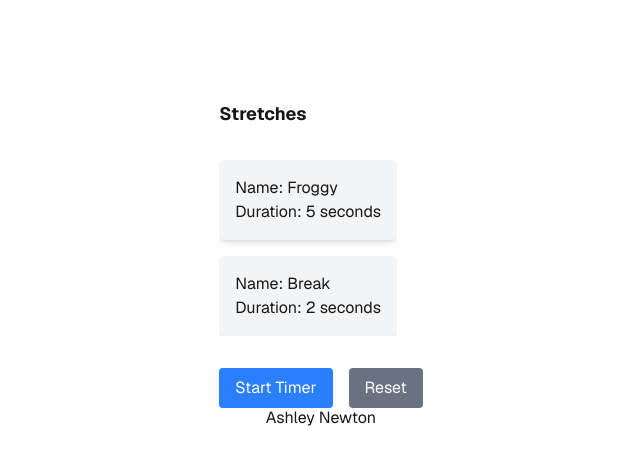
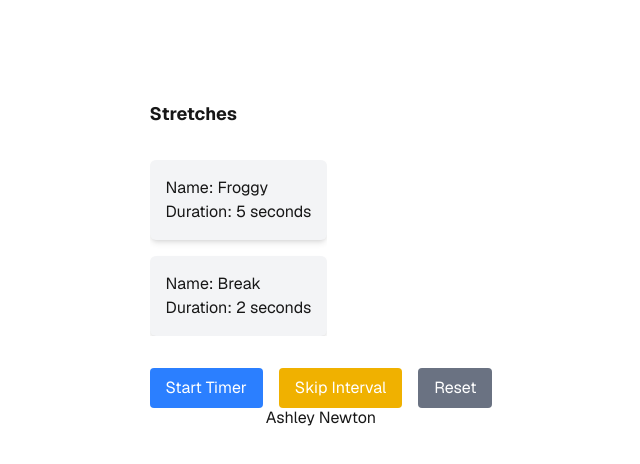
Before and after one commit to LearningAnywhere/fitness-timer, a Next.js app: page / in a window 1280 px wide. Shown: the top 464 px of the page, without its empty margins (319-959 px from the left). Built offline with nearby package versions, Linux system fonts and the light colour scheme.

Commit message:
Handle skip

```diff
--- a/src/app/components/Button.tsx
+++ b/src/app/components/Button.tsx
@@ -3,7 +3,7 @@
 interface ButtonProps {
   label: string;
   onClick: () => void;
-  type?: "start" | "stop" | "reset";
+  type?: "start" | "stop" | "skip" | "reset";
 }
 
 const getColor = (type: string) => {
@@ -12,6 +12,8 @@ const getColor = (type: string) => {
       return "bg-blue-500";
     case "stop":
       return "bg-red-500";
+    case "skip":
+      return "bg-yellow-500";
     case "reset":
       return "bg-gray-500";
     default:
--- a/src/app/components/ButtonGroup.tsx
+++ b/src/app/components/ButtonGroup.tsx
@@ -4,12 +4,18 @@ interface ButtonGroupProps {
   isTimerRunning: boolean;
   handleStartTimer: () => void;
   handleStopTimer: () => void;
+  handleSkip: () => void;
   handleReset: () => void;
 }
 
 export const ButtonGroup = (params: ButtonGroupProps) => {
-  const { isTimerRunning, handleStartTimer, handleStopTimer, handleReset } =
-    params;
+  const {
+    isTimerRunning,
+    handleStartTimer,
+    handleStopTimer,
+    handleSkip,
+    handleReset,
+  } = params;
 
   return (
     <div className="flex gap-4 items-center flex-col sm:flex-row">
@@ -22,6 +28,7 @@ export const ButtonGroup = (params: ButtonGroupProps) => {
       ) : (
         <Button label={"Stop"} type={"stop"} onClick={handleStopTimer} />
       )}
+      {<Button label={"Skip Interval"} type={"skip"} onClick={handleSkip} />}
       {<Button label={"Reset"} type={"reset"} onClick={handleReset} />}
     </div>
   );
--- a/src/app/page.tsx
+++ b/src/app/page.tsx
@@ -35,10 +35,16 @@ export default function Home() {
     }
     // If time left is 0, and there are more intervals, move to the next interval
     else if (timeLeft === 0 && currentIntervalIndex < intervals.length - 1) {
-      setCurrentIntervalIndex((prevIndex) => prevIndex + 1);
-      setTimeLeft(intervals[currentIntervalIndex + 1].duration);
+      const nextIntervalIndex = currentIntervalIndex + 1;
+      const nextIntervalDuration = intervals[nextIntervalIndex].duration;
+      updateTimerStatus(nextIntervalIndex, nextIntervalDuration);
     }
   }, [timeLeft]);
+
+  const updateTimerStatus = (index: number, timeLeft: number) => {
+    setCurrentIntervalIndex(index);
+    setTimeLeft(timeLeft);
+  };
 
   const handleStartTimer = () => {
     setIsTimerRunning(true);
@@ -48,10 +54,23 @@ export default function Home() {
     setIsTimerRunning(false);
   };
 
+  const handleSkip = () => {
+    // Skip to the next interval
+    if (currentIntervalIndex < intervals.length - 1) {
+      // TODO: Write helper function to abstract
+      const nextIntervalIndex = currentIntervalIndex + 1;
+      const nextIntervalDuration = intervals[nextIntervalIndex].duration;
+      updateTimerStatus(nextIntervalIndex, nextIntervalDuration);
+    } else {
+      // If there are no more intervals, stop the timer
+      setIsTimerRunning(false);
+      alert("No more intervals to skip to.");
+    }
+  };
+
   // Reset the timer to the first interval and stop the timer
   const handleReset = () => {
-    setCurrentIntervalIndex(0);
-    setTimeLeft(intervals[0].duration);
+    updateTimerStatus(0, intervals[0].duration);
     setIsTimerRunning(false);
   };
 
@@ -86,6 +105,7 @@ export default function Home() {
           isTimerRunning={isTimerRunning}
           handleStartTimer={handleStartTimer}
           handleStopTimer={handleStopTimer}
+          handleSkip={handleSkip}
           handleReset={handleReset}
         />
       </main>
```
